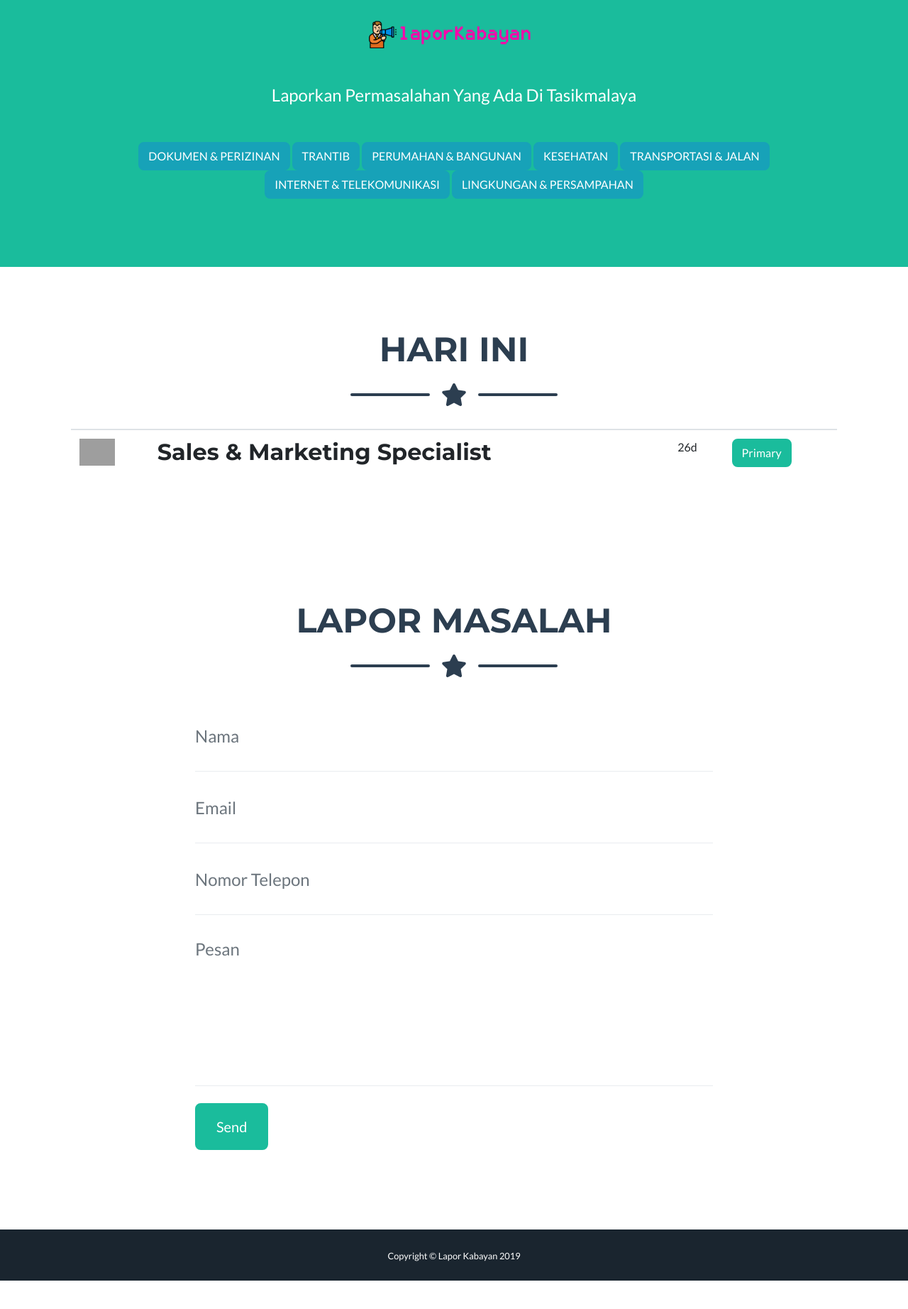
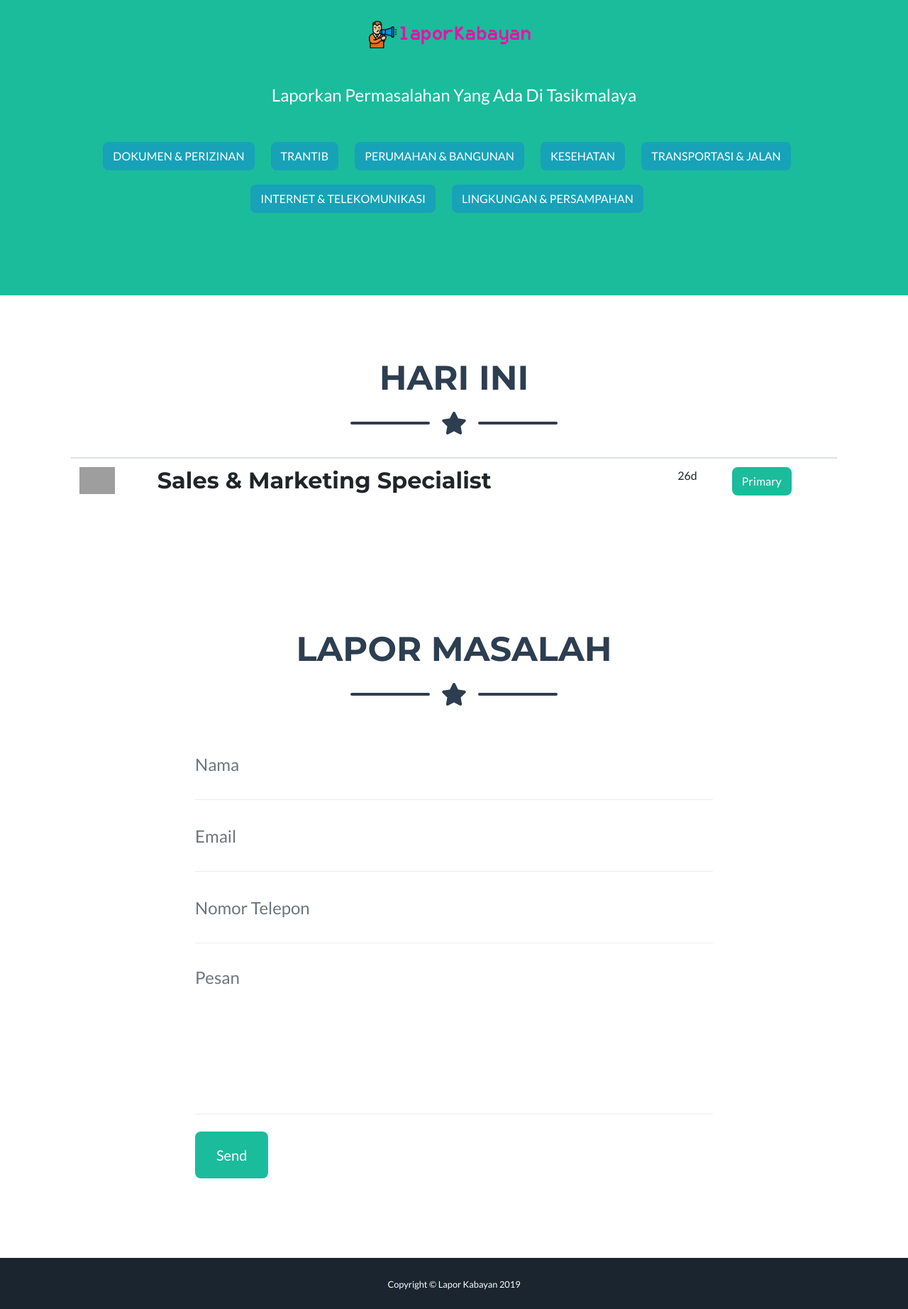
Before and after one commit to TasikCode/problist, a CodeIgniter app: page /database/ in a window 1280 px wide. Shown: the part 172-2016 px from the top of the page at 71% size. Before the commit the page ends 1976 px from the top, so only its background shows below. Run offline with CodeIgniter, Linux system fonts and the light colour scheme; grey boxes are pictures that could not be loaded.

Commit message:
add custom css

```diff
--- a/application/views/home_view.php
+++ b/application/views/home_view.php
@@ -11,6 +11,7 @@
 
     <!-- Custom fonts for this theme -->
     <link href="vendor/fontawesome-free/css/all.min.css" rel="stylesheet" type="text/css">
+    <link href="assets/css/custom.css" rel="stylesheet" type="text/css">
     <link href="https://fonts.googleapis.com/css?family=Montserrat:400,700" rel="stylesheet" type="text/css">
     <link href="https://fonts.googleapis.com/css?family=Lato:400,700,400italic,700italic" rel="stylesheet" type="text/css">
 
--- a/assets/css/custom.css
+++ b/assets/css/custom.css
@@ -1,3 +1,4 @@
 .right-space {
 	margin-right : 20px;
+	margin-bottom: 20px;
 }
```
